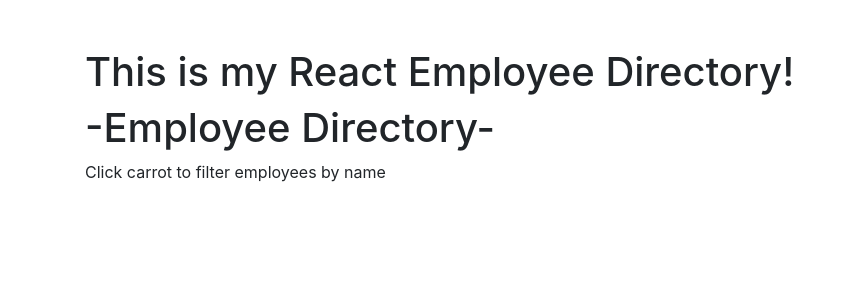
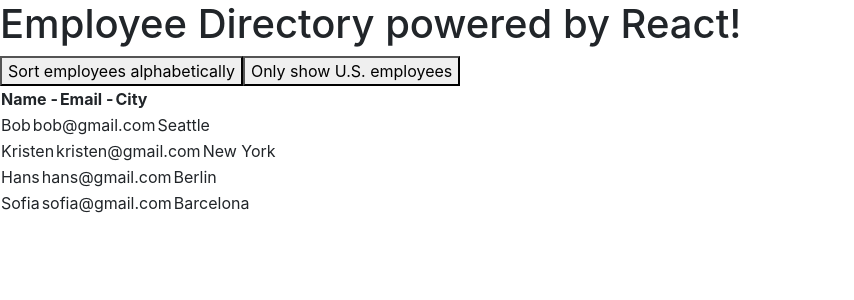
Before and after one commit to wkcodes/WK_React_Employee_Directory, a React (Create React App) app in the folder wk_react_employee_directory/: page / in a window 1280 px wide. Shown: the top 300 px of the page, without its empty margins (0-854 px from the left). Built offline with nearby package versions, Linux system fonts and the light colour scheme.

Commit message:
restructured project to use fewer components, simpler overall design

```diff
--- a/wk_react_employee_directory/src/App.js
+++ b/wk_react_employee_directory/src/App.js
@@ -1,25 +1,68 @@
-import React from 'react';
-import "../node_modules/bootstrap/dist/css/bootstrap.min.css";
-import Wrapper from './components/Wrapper';
-import Header from './components/Header';
-import Main from './components/Main';
-import { Button } from 'react-bootstrap';
+import React, { Component } from "react";
+//import Wrapper from "./components/Wrapper";
+import TableHeader from "./components/TableHeader";
+//import TableSort from "./components/TableSort";
+import TableBody from "./components/TableBody";
+//import { Button } from "react-bootstrap";
 
-function App() {
-    return (
-      <div className="container mt-5">
-        <h1>This is my React Employee Directory!</h1>
-        <Wrapper>
-            <Header></Header>
-              <Main>
-              <Button>Something else</Button>
-              </Main>
-        </Wrapper>
-      </div>
-    )
+import 'bootstrap/dist/css/bootstrap.min.css';
+
+
+class App extends Component {
+  state = {
+    users: [
+      {
+        id: 1,
+        name: "Bob",
+        email: "bob@gmail.com",
+        city: "Seattle",
+        us: true
+      },
+      {
+        id: 2,
+        name: "Kristen",
+        email: "kristen@gmail.com",
+        city: "New York",
+        us: true
+      },
+      {
+        id: 3,
+        name: "Hans",
+        email: "hans@gmail.com",
+        city: "Berlin",
+        us: false
+      },
+      {
+        id: 4,
+        name: "Sofia",
+        email: "sofia@gmail.com",
+        city: "Barcelona",
+        us: false
+      },
+    ],
+  };
+
+  sortHandler = (props) => {
+    const { users } = props;
+    console.log(users);
+
   }
 
+  filterHandler = () => {
+
+  }
+
+  render() {
+    return (
+      <div className="center">
+        <h1>Employee Directory powered by React!</h1>
+        <button onClick={this.sortHandler}>Sort employees alphabetically</button>
+        <button onClick={this.filterHandler}>Only show U.S. employees</button>
+        <TableHeader></TableHeader>
+        <TableBody users={this.state.users} ></TableBody>
+      </div>
+    );
+  }
+}
+
 export default App;
-
-//describe dom
-//data table component: body, header, rows
--- a/wk_react_employee_directory/src/components/Header.js
+++ /dev/null
@@ -1,10 +0,0 @@
-import React, {Component} from 'react';
-//import "../style/Header.css";
-
-export default class Header extends Component {
-    render() {
-        return (
-         <h1>-Employee Directory-</h1>
-        )
-    }
-}
--- a/wk_react_employee_directory/src/components/Main.js
+++ /dev/null
@@ -1,13 +0,0 @@
-import React, {Component} from 'react';
-
-export default class Main extends Component {
-    render() {
-        return (
-            <div className = "Header" >
-                    <p>
-                        Click carrot to filter employees by name
-                    </p>
-            </div>
-        )
-    }
-}
--- a/wk_react_employee_directory/src/components/TableBody.js
+++ b/wk_react_employee_directory/src/components/TableBody.js
@@ -1,25 +1,26 @@
-import React from 'react';
-// import styles
+import React, { Component } from "react";
 
-function TableBody ({ users }) {
-    return (
+class TableBody extends Component {
+  render() {
+    <caption>Employees</caption>
+    return this.props.users.map((user) => (
+      <table key={user.id} >
         <tbody>
-            {/*map users*/}
-            return (
-                <tr key={ users.id }>
-                    <td id="firstName" className="align-middle">
-                        { user.firstName }
-                    </td>
-                    <td id="lastName" className="align-middle">
-                        { user.lastName }
-                    </td>
-                    <td id="email" className="align-middle">
-                        { user.email }
-                    </td>
-                </tr>
-            )
+          <tr>
+            <td id="name" className="align-middle">
+              {user.name}
+            </td>
+            <td id="email" className="align-middle">
+              {user.email}
+            </td>
+            <td id="city" className="align-middle">
+              {user.city}
+            </td>
+          </tr>
         </tbody>
-    )
+      </table>
+    ));
+  }
 }
 
 export default TableBody;
--- /dev/null
+++ b/wk_react_employee_directory/src/components/TableHeader.js
@@ -0,0 +1,17 @@
+import React, { Component } from "react";
+
+export default class TableHeader extends Component {
+  render() {
+    return (
+        <table>
+          <thead>
+            <tr>
+              <th>Name - </th>
+              <th> Email - </th>
+              <th> City </th>
+            </tr>
+          </thead>
+        </table>
+    );
+  }
+}
--- a/wk_react_employee_directory/src/components/Wrapper.js
+++ /dev/null
@@ -1,12 +0,0 @@
-import React from 'react';
-//import "../style/Wrapper.css";
-
-function Wrapper ({children}){
-    console.log(children)
-    return (
-        <div className="Wrapper">
-            {children}
-        </div>
-    )
-}
-export default Wrapper;
```
Also changed, not shown: wk_react_employee_directory/src/components/Navbar.js (deleted, +0 -12 lines), wk_react_employee_directory/src/components/Table.js (deleted, +0 -20 lines), wk_react_employee_directory/src/components/TableWrapper.js (deleted, +0 -43 lines).
